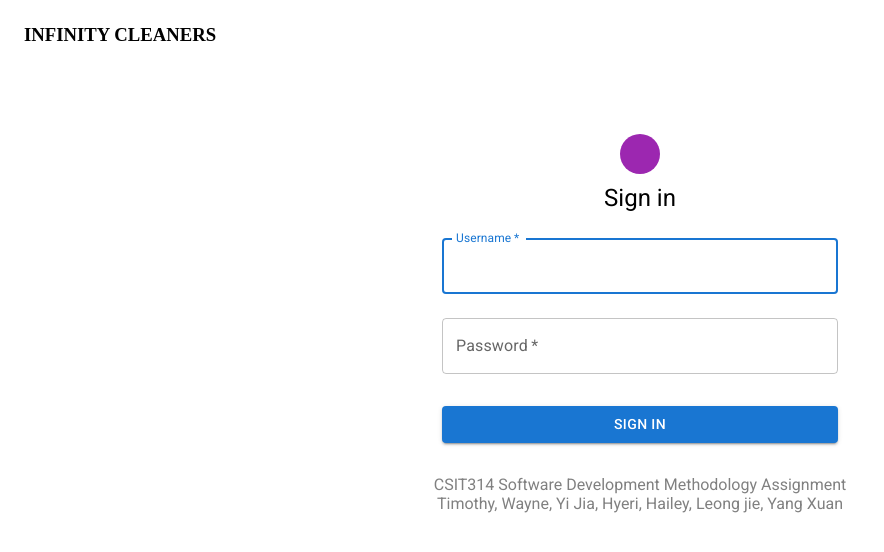
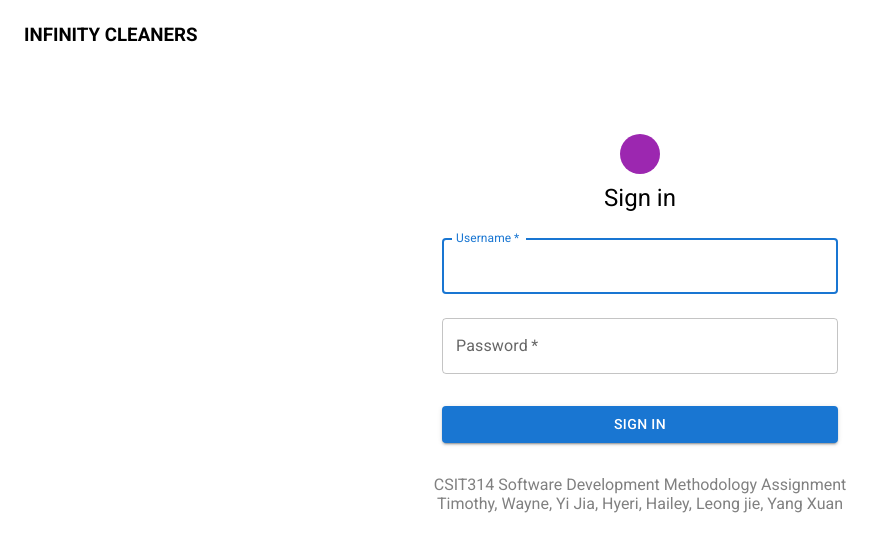
Before and after one commit to wooin0428/Project, a React (Vite) app in the folder frontend/: page /login in a window 1280 px wide. Shown: the top 552 px of the page, without its empty margins (0-884 px from the left). Built offline with nearby package versions, Linux system fonts and the light colour scheme; no server answers; some icons are missing.

Commit message:
Update file main.css

```diff
--- a/frontend/src/styles/main.css
+++ b/frontend/src/styles/main.css
@@ -11,6 +11,7 @@ universal page styling
   justify-content: space-between;
   align-items: center;
   padding: 1rem;
+  font-family: 'Roboto';
 }
 
 .headerTitle {
```
